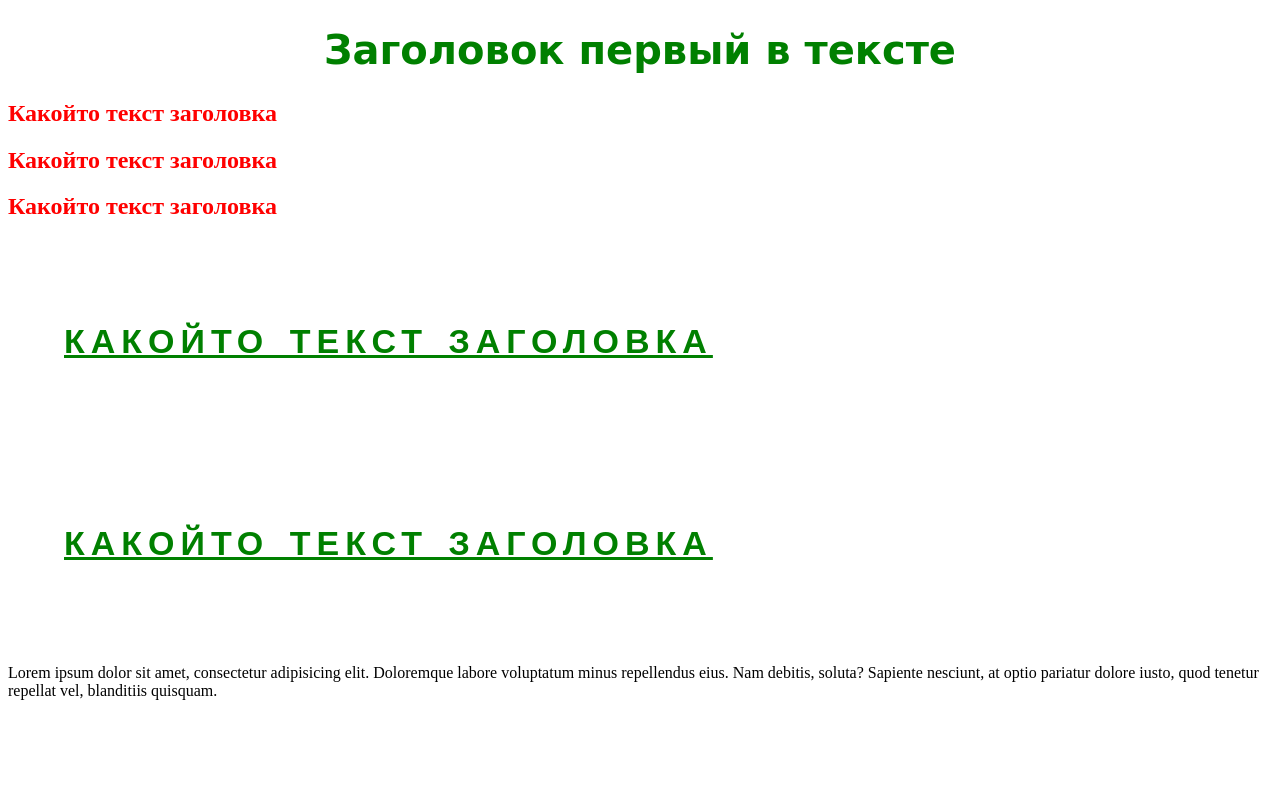
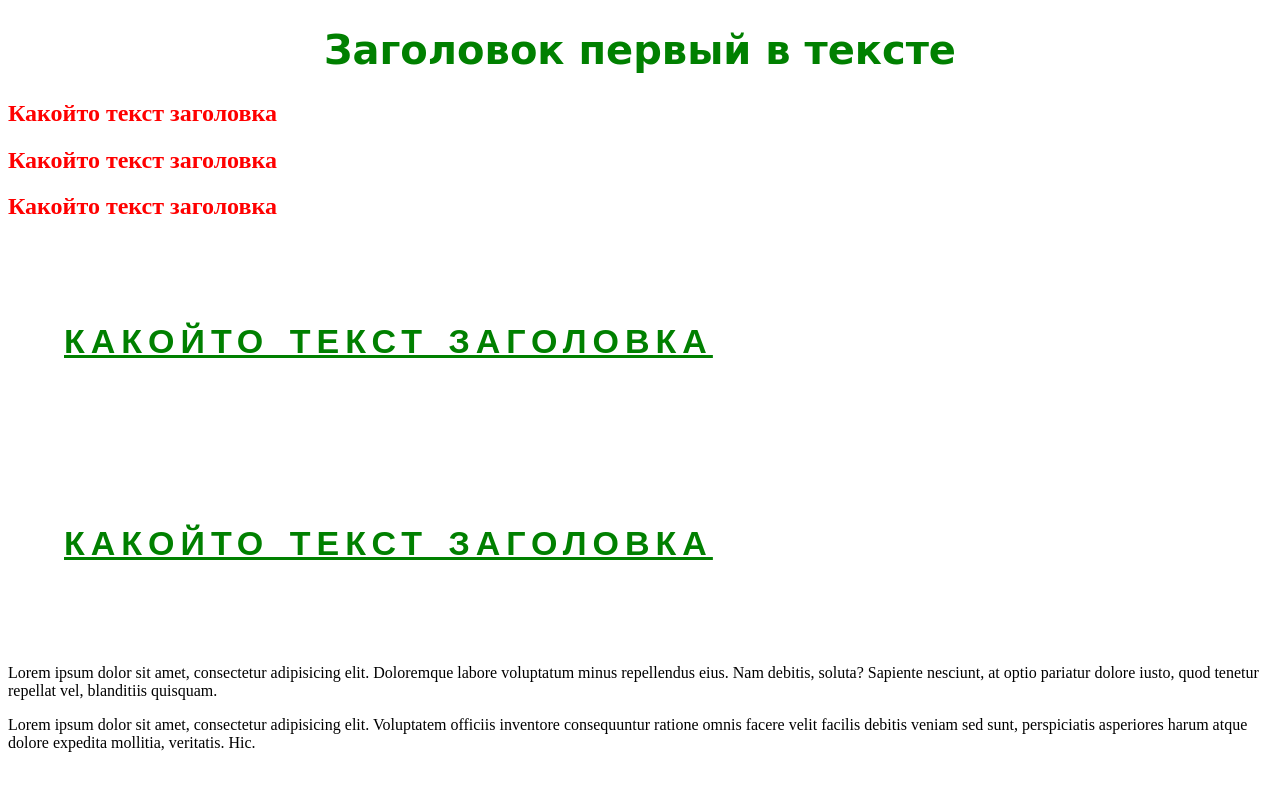
Before and after one commit to jkiddd/test-repo, a plain HTML site: page index.html in a window 1280 px wide. Drawn offline with Linux system fonts and the light colour scheme.

Commit message:
Добавил обзац

```diff
--- a/index.html
+++ b/index.html
@@ -18,7 +18,7 @@
 
 <p>Lorem ipsum dolor sit amet, consectetur adipisicing elit. Doloremque labore voluptatum minus repellendus eius. Nam debitis, soluta? Sapiente nesciunt, at optio pariatur dolore iusto, quod tenetur repellat vel, blanditiis quisquam.</p>
 
-
+<p>Lorem ipsum dolor sit amet, consectetur adipisicing elit. Voluptatem officiis inventore consequuntur ratione omnis facere velit facilis debitis veniam sed sunt, perspiciatis asperiores harum atque dolore expedita mollitia, veritatis. Hic.</p>
 
 
 
```
